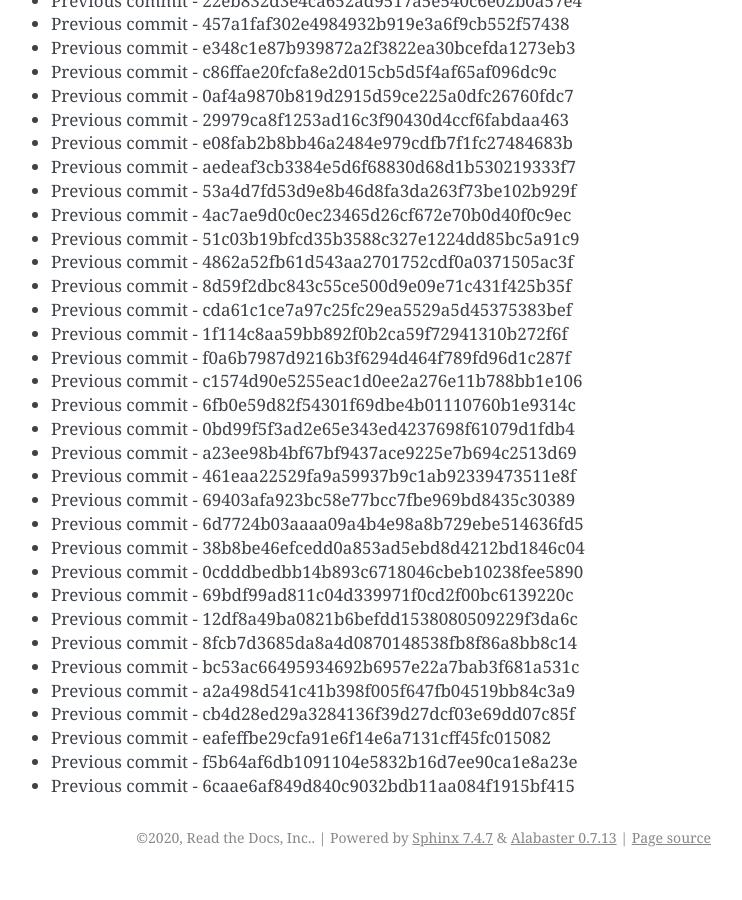
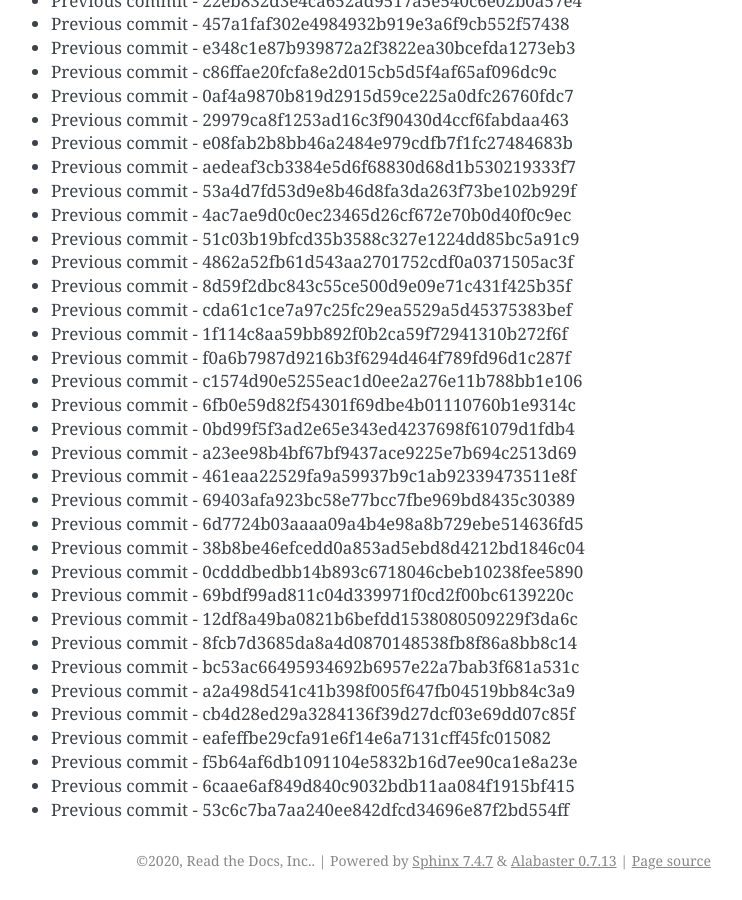
Before and after one commit to readthedocs/rtd-git-stresstest, a Sphinx documentation site: the page built from docs/updates.rst, in a window 1280 px wide and 900 px high, scrolled down 73640 px. Shown: the whole window, without its empty margins (399-1141 px from the left). Built offline with Sphinx 7.4.7, drawn with Linux system fonts in a browser that asks for light colours; before the commit the page ends 74517 px from its top, so only the background shows below that.

Commit message:
Generating commit from previous: 53c6c7ba7aa240ee842dfcd34696e87f2bd554ff

```diff
--- a/docs/updates.rst
+++ b/docs/updates.rst
@@ -3126,3 +3126,4 @@ It can be tested for any performance characteristics.
 * Previous commit - eafeffbe29cfa91e6f14e6a7131cff45fc015082
 * Previous commit - f5b64af6db1091104e5832b16d7ee90ca1e8a23e
 * Previous commit - 6caae6af849d840c9032bdb11aa084f1915bf415
+* Previous commit - 53c6c7ba7aa240ee842dfcd34696e87f2bd554ff
```
